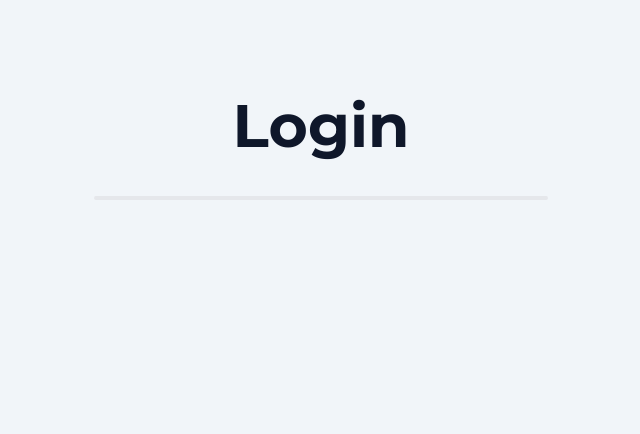
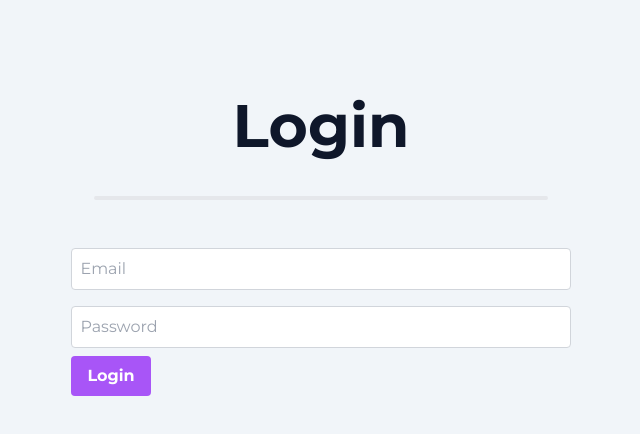
Before and after one commit to NotVeryAsh/Headless-Auth, a Next.js app in the folder frontend/: page /login in a window 1280 px wide. Shown: the top 434 px of the page, without its empty margins (319-959 px from the left). Built offline with nearby package versions, Linux system fonts and the light colour scheme.

Commit message:
Add basis for forms, submit buttons and requests for forms

```diff
--- a/frontend/src/app/(auth)/login/page.tsx
+++ b/frontend/src/app/(auth)/login/page.tsx
@@ -1,3 +1,5 @@
+import Form from "@/components/Form";
+
 function Login() {
 
     // TODO Add a form with inputs for email and password
@@ -10,6 +12,10 @@ function Login() {
         <>
             <h1 className="text-6xl font-bold text-slate-900">Login</h1>
             <hr className="w-5/12 h-1 bg-gray-200 rounded"></hr>
+            <Form method={"POST"} action={"/auth/login"} buttonText={"Login"}>
+                <input type="email" name="email" placeholder="Email" className="w-full p-2 my-2 border border-gray-300 rounded" />
+                <input type="password" name="password" placeholder="Password" className="w-full p-2 my-2 border border-gray-300 rounded" />
+            </Form>
         </>
     );
 }
--- /dev/null
+++ b/frontend/src/components/Button.tsx
@@ -0,0 +1,16 @@
+'use client'
+
+import React, {ReactNode} from "react";
+import { useFormStatus } from "react-dom";
+
+export default function Button({disabled=false, children}: {disabled: boolean, children?: ReactNode}) {
+
+    const ClassNames = "bg-purple-500 hover:bg-purple-700 text-white font-bold py-2 px-4 rounded" +
+        (disabled ? " opacity-50 cursor-not-allowed" : "")
+
+    return (
+        <button className={ClassNames} aria-disabled={disabled}>
+            {children}
+        </button>
+    );
+}
--- /dev/null
+++ b/frontend/src/components/Form.tsx
@@ -0,0 +1,39 @@
+'use client'
+
+import {ReactNode, useState} from "react";
+import Button from "@/components/Button";
+import sendRequest from "@/lib/request";
+
+async function handleSubmit(event, method, action, setIsSubmitting) {
+
+    event.preventDefault();
+    setIsSubmitting(true);
+
+    const form = event.target
+
+    // get all data from form
+    const formData = new FormData(form);
+    const data = Object.fromEntries(formData);
+
+    const response = await sendRequest(method, action, data);
+
+    // TODO Functionality to handle errors, successes, etc.
+
+    setIsSubmitting(false);
+}
+
+function Form({method, action, buttonText, children}: {method: string, action: string, buttonText?: string, children?: ReactNode}) {
+
+    const [isSubmitting, setIsSubmitting] = useState(false)
+
+    return (
+        <form onSubmit={(event) => {handleSubmit(event, method, action, setIsSubmitting)}} action={action} method={method}>
+            {children}
+            <Button disabled={isSubmitting}>
+                {buttonText}
+            </Button>
+        </form>
+    )
+}
+
+export default Form;
--- a/frontend/src/lib/request.ts
+++ b/frontend/src/lib/request.ts
@@ -1,6 +1,6 @@
 export default async function sendRequest(method: string, url: string, body?: any, cacheTime: number = 3600) {
 
-    url = `${process.env.LARAVEL_BACKEND_API}${url}`
+    url = `${process.env.NEXT_PUBLIC_LARAVEL_BACKEND_API}${url}`
 
     const response = await fetch(url, {
         method,
```
Also changed, not shown: frontend/src/lib/auth.ts (added, +14 -0 lines), 1 other file (tests, documents, lock files or other folders).
